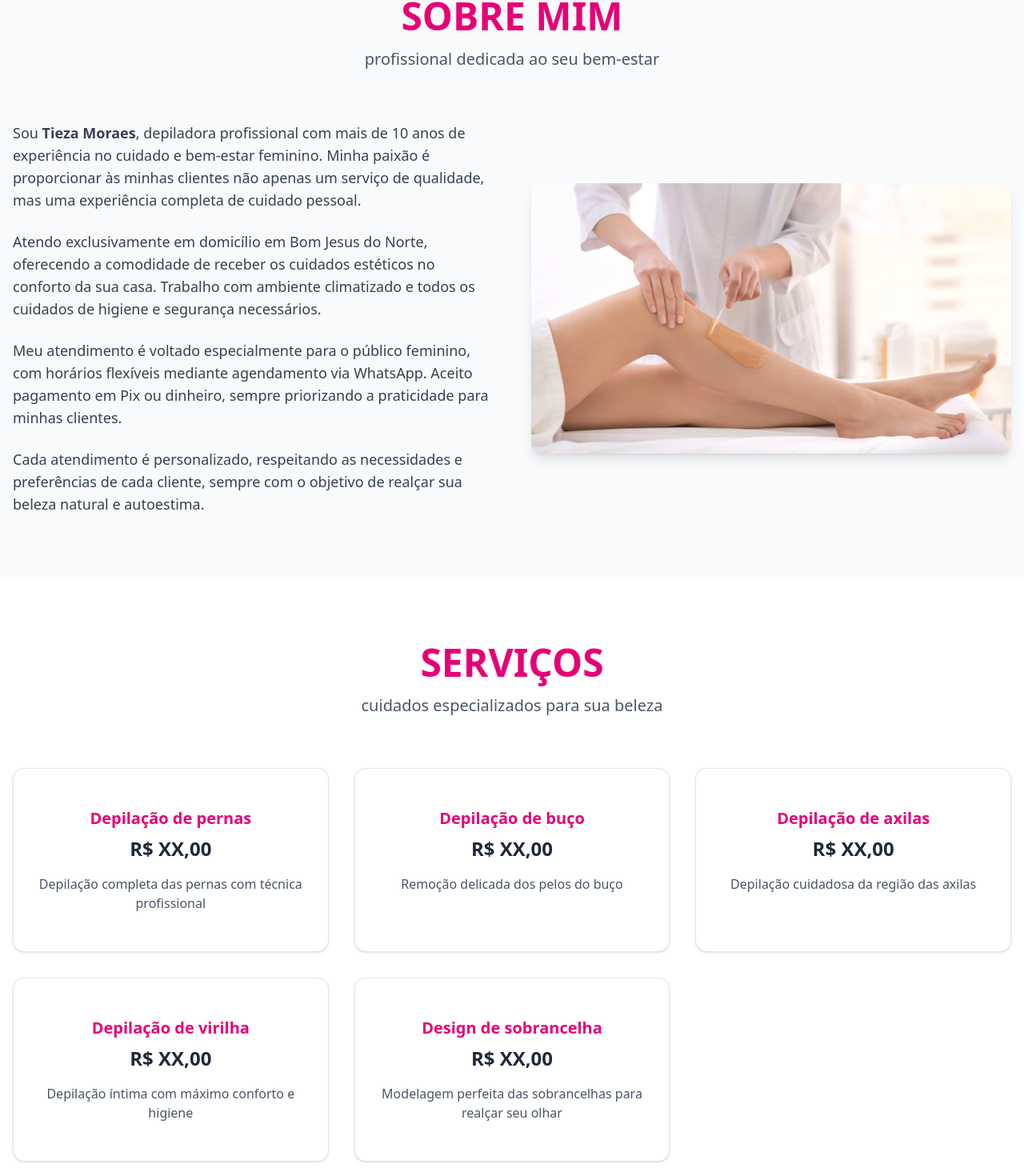
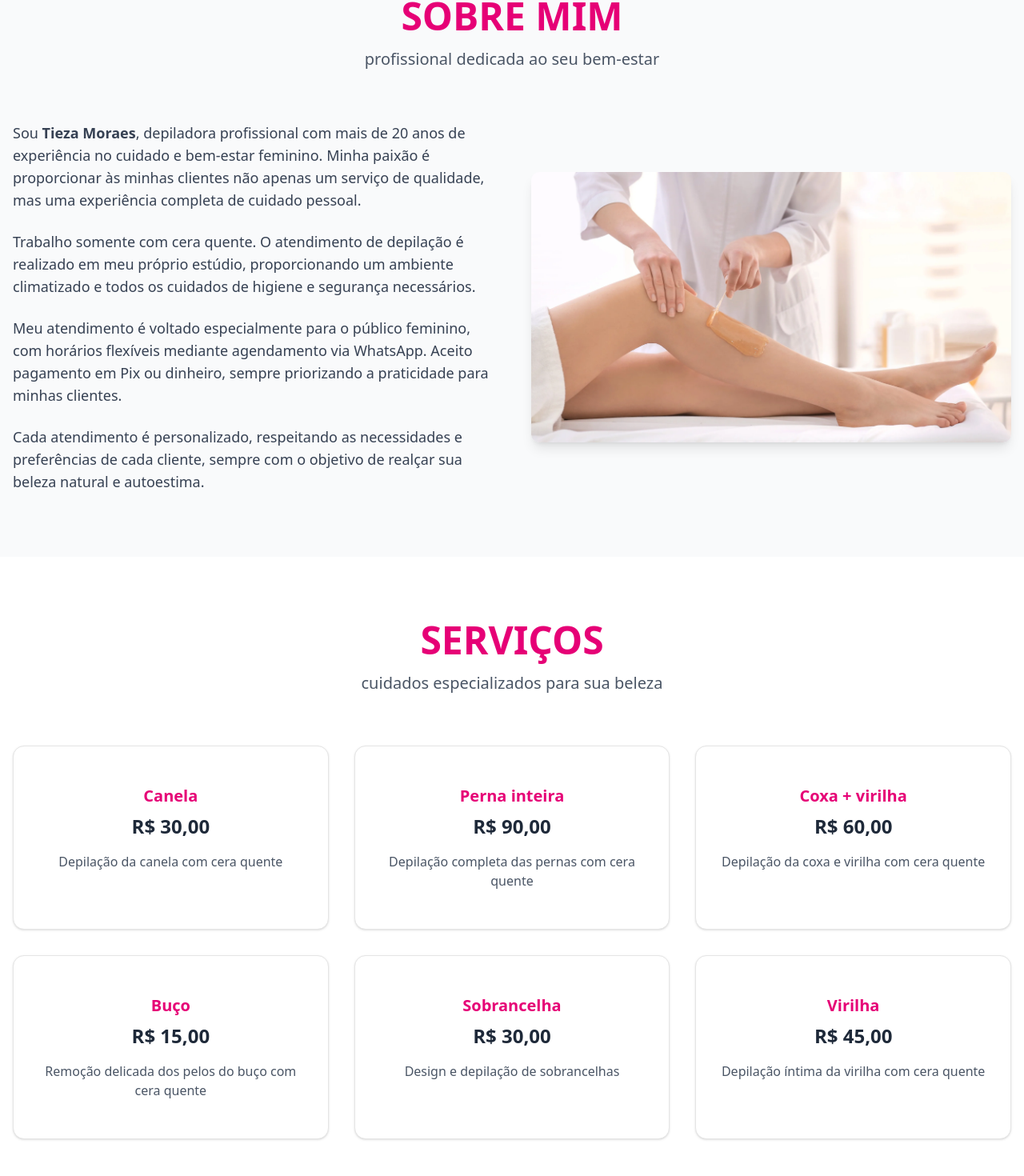
Before and after one commit to 00KL/tieza-site, a React (Vite) app: page / in a window 1280 px wide. Shown: the part 884-2354 px from the top of the page at 80% size. Built offline with nearby package versions, Linux system fonts and the light colour scheme.

Commit message:
refacator: add precos, 10 -> 20 anos de exp, numero real

```diff
--- a/src/App.jsx
+++ b/src/App.jsx
@@ -10,6 +10,7 @@ import {
   Clock,
   CreditCard,
   Star,
+  CircleDollarSign,
 } from "lucide-react";
 import { motion } from "framer-motion";
 import "./App.css";
@@ -24,36 +25,41 @@ function App() {
 
   const services = [
     {
-      name: "Depilação de pernas",
-      price: "R$ XX,00",
-      description: "Depilação completa das pernas com técnica profissional",
+      name: "Canela",
+      price: "R$ 30,00",
+      description: "Depilação da canela com cera quente",
     },
     {
-      name: "Depilação de buço",
-      price: "R$ XX,00",
-      description: "Remoção delicada dos pelos do buço",
+      name: "Perna inteira",
+      price: "R$ 90,00",
+      description: "Depilação completa das pernas com cera quente",
     },
     {
-      name: "Depilação de axilas",
-      price: "R$ XX,00",
-      description: "Depilação cuidadosa da região das axilas",
+      name: "Coxa + virilha",
+      price: "R$ 60,00",
+      description: "Depilação da coxa e virilha com cera quente",
     },
     {
-      name: "Depilação de virilha",
-      price: "R$ XX,00",
-      description: "Depilação íntima com máximo conforto e higiene",
+      name: "Buço",
+      price: "R$ 15,00",
+      description: "Remoção delicada dos pelos do buço com cera quente",
     },
     {
-      name: "Design de sobrancelha",
-      price: "R$ XX,00",
-      description: "Modelagem perfeita das sobrancelhas para realçar seu olhar",
+      name: "Sobrancelha",
+      price: "R$ 30,00",
+      description: "Design e depilação de sobrancelhas",
+    },
+    {
+      name: "Virilha",
+      price: "R$ 45,00",
+      description: "Depilação íntima da virilha com cera quente",
     },
   ];
 
   const differentials = [
     {
       icon: <Star className="w-6 h-6" />,
-      title: "Mais de 10 anos de experiência",
+      title: "Mais de 20 anos de experiência",
       description: "Profissional experiente e qualificada",
     },
     {
@@ -80,7 +86,7 @@ function App() {
 
   const handleWhatsApp = () => {
     window.open(
-      "https://wa.me/5522999999999?text=Olá! Gostaria de agendar um horário para depilação!",
+      "https://wa.me/5522998861252?text=Olá! Gostaria de agendar um horário para depilação!",
       "_blank"
     );
   };
@@ -227,7 +233,7 @@ function App() {
             transition={{ duration: 0.8, delay: 0.2 }}
             className="text-xl md:text-2xl mb-8 max-w-3xl mx-auto"
           >
-            Com mais de 10 anos de experiência, oferece depilação de qualidade e
+            Com mais de 20 anos de experiência, oferece depilação de qualidade e
             cuidado especial para suas clientes em Bom Jesus do Norte.
             Atendimento personalizado e ambiente confortável para realçar a sua
             beleza.
@@ -279,16 +285,16 @@ function App() {
             >
               <p className="text-lg text-gray-700 mb-6">
                 Sou <strong>Tieza Moraes</strong>, depiladora profissional com
-                mais de 10 anos de experiência no cuidado e bem-estar feminino.
+                mais de 20 anos de experiência no cuidado e bem-estar feminino.
                 Minha paixão é proporcionar às minhas clientes não apenas um
                 serviço de qualidade, mas uma experiência completa de cuidado
                 pessoal.
               </p>
               <p className="text-lg text-gray-700 mb-6">
-                Atendo exclusivamente em domicílio em Bom Jesus do Norte,
-                oferecendo a comodidade de receber os cuidados estéticos no
-                conforto da sua casa. Trabalho com ambiente climatizado e todos
-                os cuidados de higiene e segurança necessários.
+                Trabalho somente com cera quente. O atendimento de depilação é
+                realizado em meu próprio estúdio, proporcionando um ambiente
+                climatizado e todos os cuidados de higiene e segurança
+                necessários.
               </p>
               <p className="text-lg text-gray-700 mb-6">
                 Meu atendimento é voltado especialmente para o público feminino,
@@ -432,7 +438,7 @@ function App() {
             transition={{ delay: 0.2 }}
             className="text-xl mb-8"
           >
-            Agende já seu horário pelo WhatsApp: (22) 99999-9999
+            Agende já seu horário pelo WhatsApp: (22) 99886-1252
           </motion.p>
           <motion.div
             initial={{ opacity: 0, y: 20 }}
@@ -487,7 +493,7 @@ function App() {
                 <h3 className="text-lg font-semibold text-gray-800 mb-2">
                   WhatsApp
                 </h3>
-                <p className="text-gray-600">(22) 99999-9999</p>
+                <p className="text-gray-600">(22) 99886-1252</p>
                 <p className="text-sm text-gray-500 mt-2">
                   Horário flexível, somente com agendamento
                 </p>
@@ -518,7 +524,7 @@ function App() {
                 transition={{ delay: 0.2 }}
               >
                 <div className="bg-pink-100 w-16 h-16 rounded-full flex items-center justify-center mx-auto mb-4">
-                  <CreditCard className="text-pink-600" size={24} />
+                  <CircleDollarSign className="text-pink-600" size={24} />
                 </div>
                 <h3 className="text-lg font-semibold text-gray-800 mb-2">
                   Pagamento
@@ -545,7 +551,7 @@ function App() {
               Tieza Moraes
             </h3>
             <p className="text-gray-300 mb-4">
-              Depiladora Profissional - Mais de 10 anos de experiência
+              Depiladora Profissional - Mais de 20 anos de experiência
             </p>
             <div className="flex justify-center items-center space-x-6 text-sm text-gray-400">
               <span className="flex items-center">
@@ -554,7 +560,7 @@ function App() {
               </span>
               <span className="flex items-center">
                 <Phone size={16} className="mr-1" />
-                (22) 99999-9999
+                (22) 99886-1252
               </span>
             </div>
             <div className="mt-6 pt-6 border-t border-gray-700">
```
